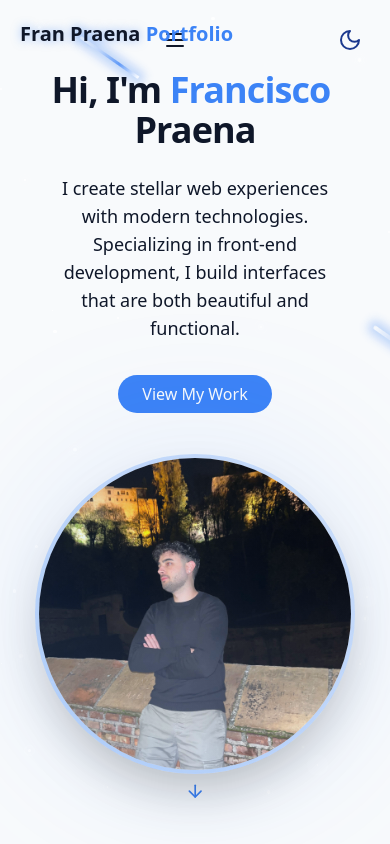
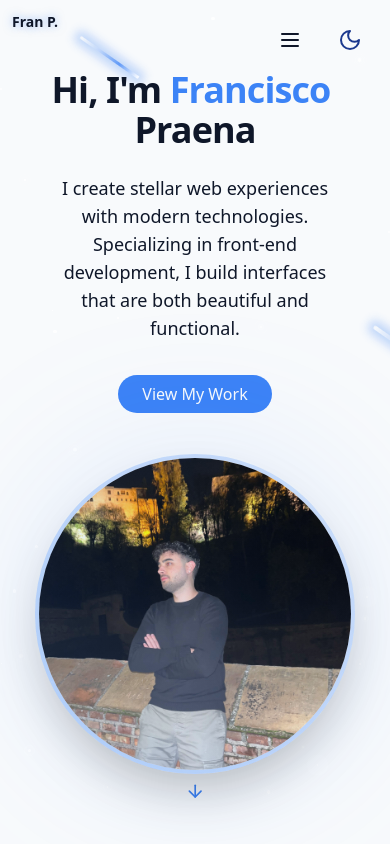
Before and after one commit to fransanchezp/portfolio, a React (Vite) app: page / in a window 390 px wide. Shown: the top 844 px of the page. Built offline with nearby package versions, Linux system fonts and the light colour scheme.

Commit message:
modificacion logo

```diff
--- a/src/components/Navbar.jsx
+++ b/src/components/Navbar.jsx
@@ -25,15 +25,17 @@ export const Navbar = () => {
 
   return (
     <>
-      {/* Logo fijo */}
-      <div className="fixed top-5 left-5 z-50">
+      {/* Logo fijo - ajustado para pantallas pequeñas */}
+      <div className="fixed top-3 left-3 sm:top-5 sm:left-5 z-50">
         <a
-          className="text-xl font-bold text-primary flex items-center"
+          className="text-sm sm:text-xl font-bold text-primary flex items-center"
           href="#hero"
         >
           <span className="relative z-10">
-            <span className="text-glow text-foreground"> Fran Praena </span>{" "}
-            Portfolio
+            {/* Logo más corto en móviles pequeños */}
+            <span className="text-glow text-foreground block sm:hidden">Fran P.</span>
+            <span className="text-glow text-foreground hidden sm:block">Fran Praena </span>
+            <span className="hidden sm:inline"> Portfolio</span>
           </span>
         </a>
       </div>
@@ -45,7 +47,7 @@ export const Navbar = () => {
           isScrolled ? "py-3 bg-background/80 backdrop-blur-md shadow-xs" : "py-5"
         )}
       >
-        <div className="container flex items-center justify-between md:justify-end">
+        <div className="container flex items-center justify-end">
           {/* desktop nav */}
           <div className="hidden md:flex space-x-8">
             {navItems.map((item, key) => (
@@ -59,17 +61,14 @@ export const Navbar = () => {
             ))}
           </div>
 
-          {/* mobile nav button - centrado en móvil */}
+          {/* mobile nav button - alineado a la derecha con margen del theme toggle */}
           <button
             onClick={() => setIsMenuOpen((prev) => !prev)}
-            className="md:hidden p-2 text-foreground z-50 mx-auto"
+            className="md:hidden p-2 text-foreground z-50 mr-12"
             aria-label={isMenuOpen ? "Close Menu" : "Open Menu"}
           >
-            {isMenuOpen ? <X size={24} /> : <Menu size={24} />}{" "}
+            {isMenuOpen ? <X size={24} /> : <Menu size={24} />}
           </button>
-
-          {/* Espaciador para balance en móvil */}
-          <div className="md:hidden w-10"></div>
 
           <div
             className={cn(
```
